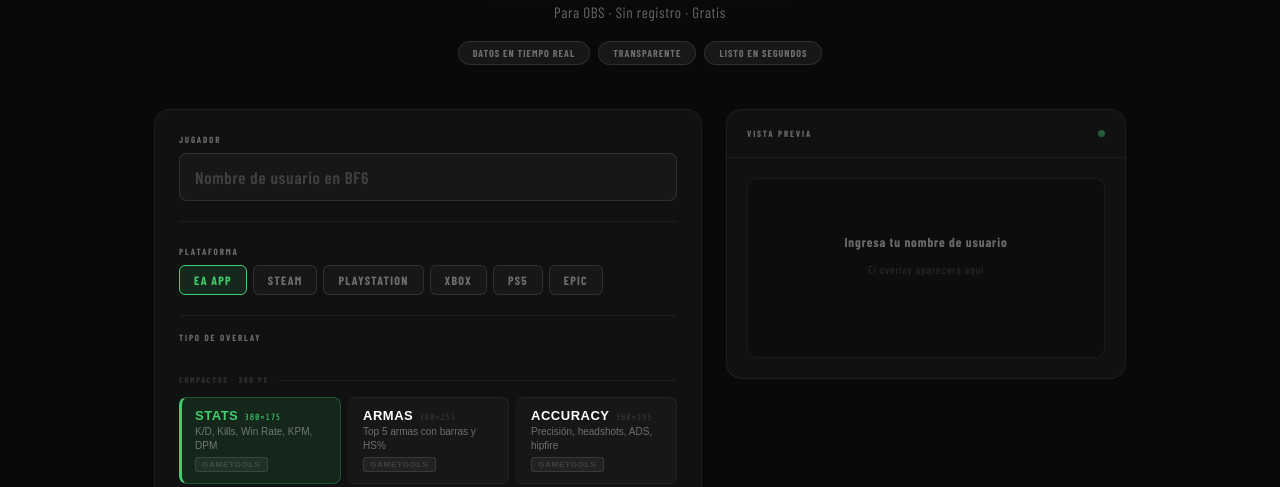
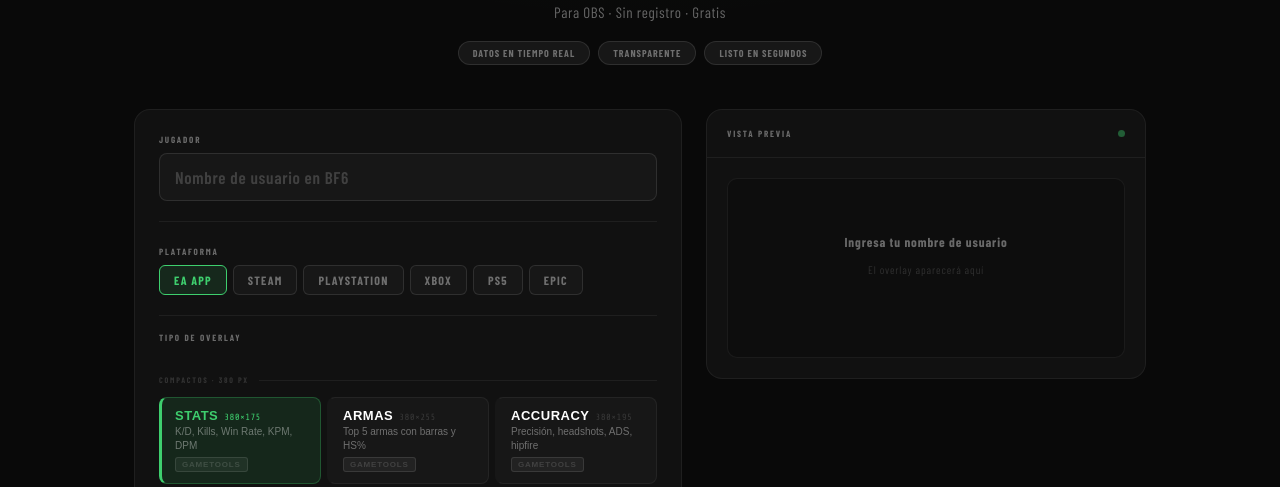
Before and after one commit to marcosstgo/corillo-bf6-overlays, a website: page public/index.html in a window 1280 px wide. Shown: the part 275-762 px from the top of the page. Drawn offline with nearby package versions, Linux system fonts and the light colour scheme; a web font is replaced by a local one.

Commit message:
Fix preview clipping — widen preview column to 440px
380px overlays were being clipped by 22px; wrap was 358px (400px column
- borders - 40px padding). 440px column gives 398px wrap, fitting all
compact overlays without scaling.

Co-Authored-By: Claude Sonnet 4.6 <noreply@anthropic.com>

```diff
--- a/public/index.html
+++ b/public/index.html
@@ -56,7 +56,7 @@ nav{display:flex;align-items:center;justify-content:space-between;padding:18px 4
 .hero-pill{background:var(--card2);border:1px solid var(--border2);color:var(--muted);font-size:10px;font-weight:700;letter-spacing:.1em;padding:5px 14px;border-radius:20px;text-transform:uppercase}
 
 /* ── LAYOUT ─────────────────────────────────────────────────────────── */
-.main{max-width:1020px;margin:0 auto;padding:0 24px 80px;display:grid;grid-template-columns:1fr 400px;gap:24px;align-items:start}
+.main{max-width:1060px;margin:0 auto;padding:0 24px 80px;display:grid;grid-template-columns:1fr 440px;gap:24px;align-items:start}
 @media(max-width:780px){.main{grid-template-columns:1fr}}
 
 /* ── FORM CARD ──────────────────────────────────────────────────────── */
```
